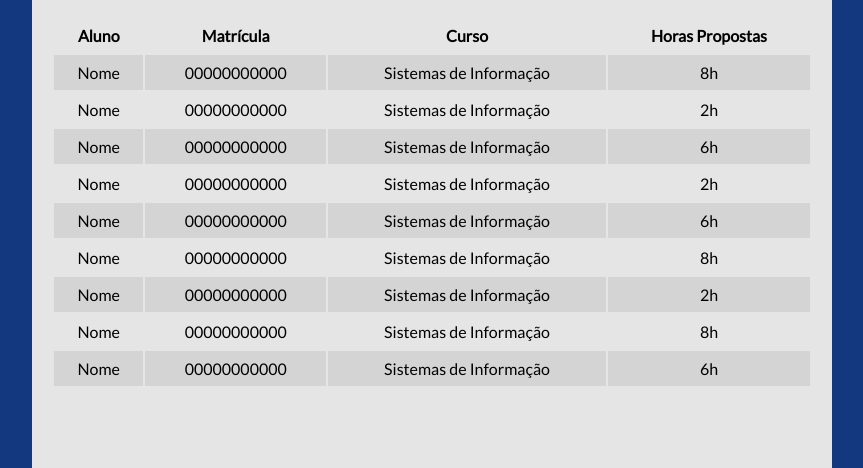
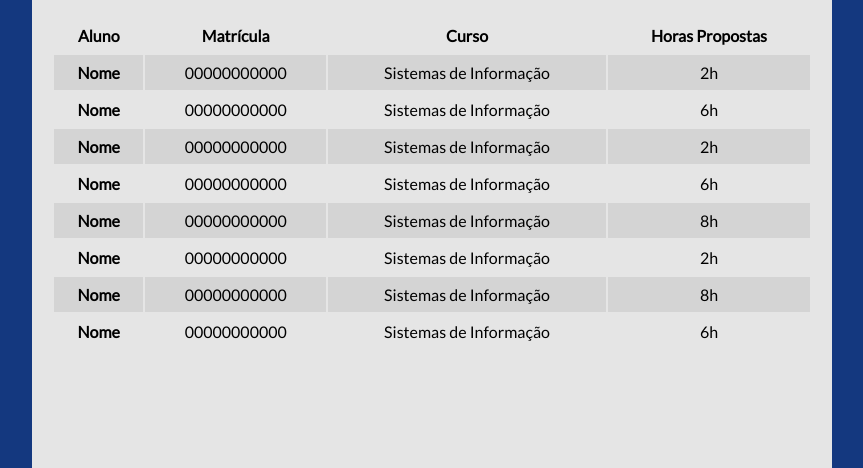
Before and after one commit to danvinicius/projeto-web0, a plain HTML site: page responsavel/relatorios_recebidos.html in a window 1280 px wide. Shown: the part 254-722 px from the top of the page, without its empty margins (208-1071 px from the left). Drawn offline with Linux system fonts and the light colour scheme.

Commit message:
visualizar msg do responsa

```diff
--- a/responsavel/relatorios_recebidos.html
+++ b/responsavel/relatorios_recebidos.html
@@ -47,56 +47,67 @@
             <th>Curso</th>
             <th>Horas Propostas</th>
           </tr>
+
           <tr>
-            <td>Nome</td>
+            <td>
+              <a href="./visualizar_relatorio.html"> Nome </a>
+            </td>
+            <td>00000000000</td>
+            <td>Sistemas de Informação</td>
+            <td>2h</td>
+          </tr>
+          <tr>
+            <td>
+              <a href="./visualizar_relatorio.html"> Nome </a>
+            </td>
+            <td>00000000000</td>
+            <td>Sistemas de Informação</td>
+            <td>6h</td>
+          </tr>
+          <tr>
+            <td>
+              <a href="./visualizar_relatorio.html"> Nome </a>
+            </td>
+            <td>00000000000</td>
+            <td>Sistemas de Informação</td>
+            <td>2h</td>
+          </tr>
+          <tr>
+            <td>
+              <a href="./visualizar_relatorio.html"> Nome </a>
+            </td>
+            <td>00000000000</td>
+            <td>Sistemas de Informação</td>
+            <td>6h</td>
+          </tr>
+          <tr>
+            <td>
+              <a href="./visualizar_relatorio.html"> Nome </a>
+            </td>
             <td>00000000000</td>
             <td>Sistemas de Informação</td>
             <td>8h</td>
           </tr>
           <tr>
-            <td>Nome</td>
+            <td>
+              <a href="./visualizar_relatorio.html"> Nome </a>
+            </td>
             <td>00000000000</td>
             <td>Sistemas de Informação</td>
             <td>2h</td>
           </tr>
           <tr>
-            <td>Nome</td>
-            <td>00000000000</td>
-            <td>Sistemas de Informação</td>
-            <td>6h</td>
-          </tr>
-          <tr>
-            <td>Nome</td>
-            <td>00000000000</td>
-            <td>Sistemas de Informação</td>
-            <td>2h</td>
-          </tr>
-          <tr>
-            <td>Nome</td>
-            <td>00000000000</td>
-            <td>Sistemas de Informação</td>
-            <td>6h</td>
-          </tr>
-          <tr>
-            <td>Nome</td>
+            <td>
+              <a href="./visualizar_relatorio.html"> Nome </a>
+            </td>
             <td>00000000000</td>
             <td>Sistemas de Informação</td>
             <td>8h</td>
           </tr>
           <tr>
-            <td>Nome</td>
-            <td>00000000000</td>
-            <td>Sistemas de Informação</td>
-            <td>2h</td>
-          </tr>
-          <tr>
-            <td>Nome</td>
-            <td>00000000000</td>
-            <td>Sistemas de Informação</td>
-            <td>8h</td>
-          </tr>
-          <tr>
-            <td>Nome</td>
+            <td>
+              <a href="./visualizar_relatorio.html"> Nome </a>
+            </td>
             <td>00000000000</td>
             <td>Sistemas de Informação</td>
             <td>6h</td>
--- a/responsavel/style.css
+++ b/responsavel/style.css
@@ -98,6 +98,15 @@
 
 .relatorios-recebidos td, .relatorios-recebidos th, .participantes td, .participantes th {
     text-align: center;
+}
+
+.relatorios-recebidos a {
+    color: black;
+    font-weight: bold;
+}
+
+.relatorios-recebidos a:hover {
+    text-decoration: underline;
 }
 
 #projeto
```
Also changed, not shown: aluno/index.html (+2 -0 lines), aluno/style.css (+10 -1 lines), aluno/visualizar_mensagem.html (+32 -1 lines), coordenacao/participantes.html (+1 -1 lines), imagens/email (2).png (deleted), imagens/email.png.
